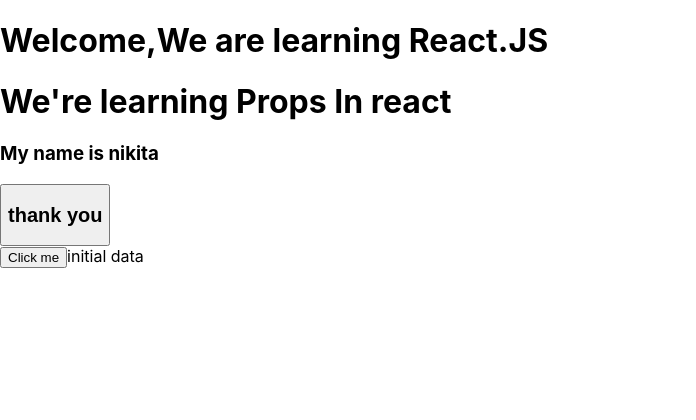
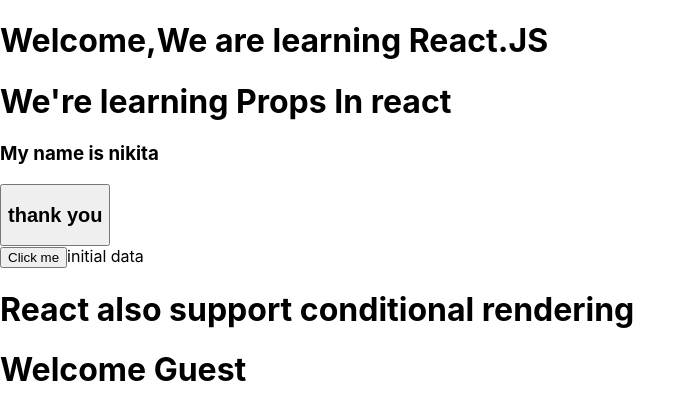
Before and after one commit to Nikita711/Learn-react, a React (Create React App) app: page / in a window 1280 px wide. Shown: the top 420 px of the page, without its empty margins (0-696 px from the left). Built offline with nearby package versions, Linux system fonts and the light colour scheme.

Commit message:
Conditional rendering in reactjS

```diff
--- a/src/App.js
+++ b/src/App.js
@@ -3,6 +3,7 @@
 import Welcome from "./component/INTRO/Welcome";
 import States from "./component/INTRO/States";
 import Events from "./component/INTRO/Events";
+import CoditionalRendering from "./component/INTRO/CoditionalRendering";
 function App() {
   return (
     <div className="App">
@@ -11,6 +12,7 @@
       <Props name="nikita" />
       <States />
       <Events />
+      <CoditionalRendering />
     </div>
   );
 }
--- /dev/null
+++ b/src/component/INTRO/CoditionalRendering.jsx
@@ -0,0 +1,31 @@
+import React, { Component } from 'react'
+
+export default class CoditionalRendering extends Component {
+
+UserGreeting=(props)=>{
+    return <h1>Welcome Nikita</h1>
+}
+Gusetgreeting =(props) =>{
+    return <h1>Welcome Guest</h1>
+}
+
+
+Greeting = props =>{
+    const isloggedIn = props.isLoggedIn ;
+    if(isloggedIn ){
+        return <this.UserGreeting/>
+    }else{
+        return <this.Gusetgreeting/>
+    }
+}
+
+    render() {
+        return (
+            <div>
+                <h1>React also support conditional rendering</h1>
+<this.Greeting isloggedIn={false}/>
+
+            </div>
+        )
+    }
+}
```
